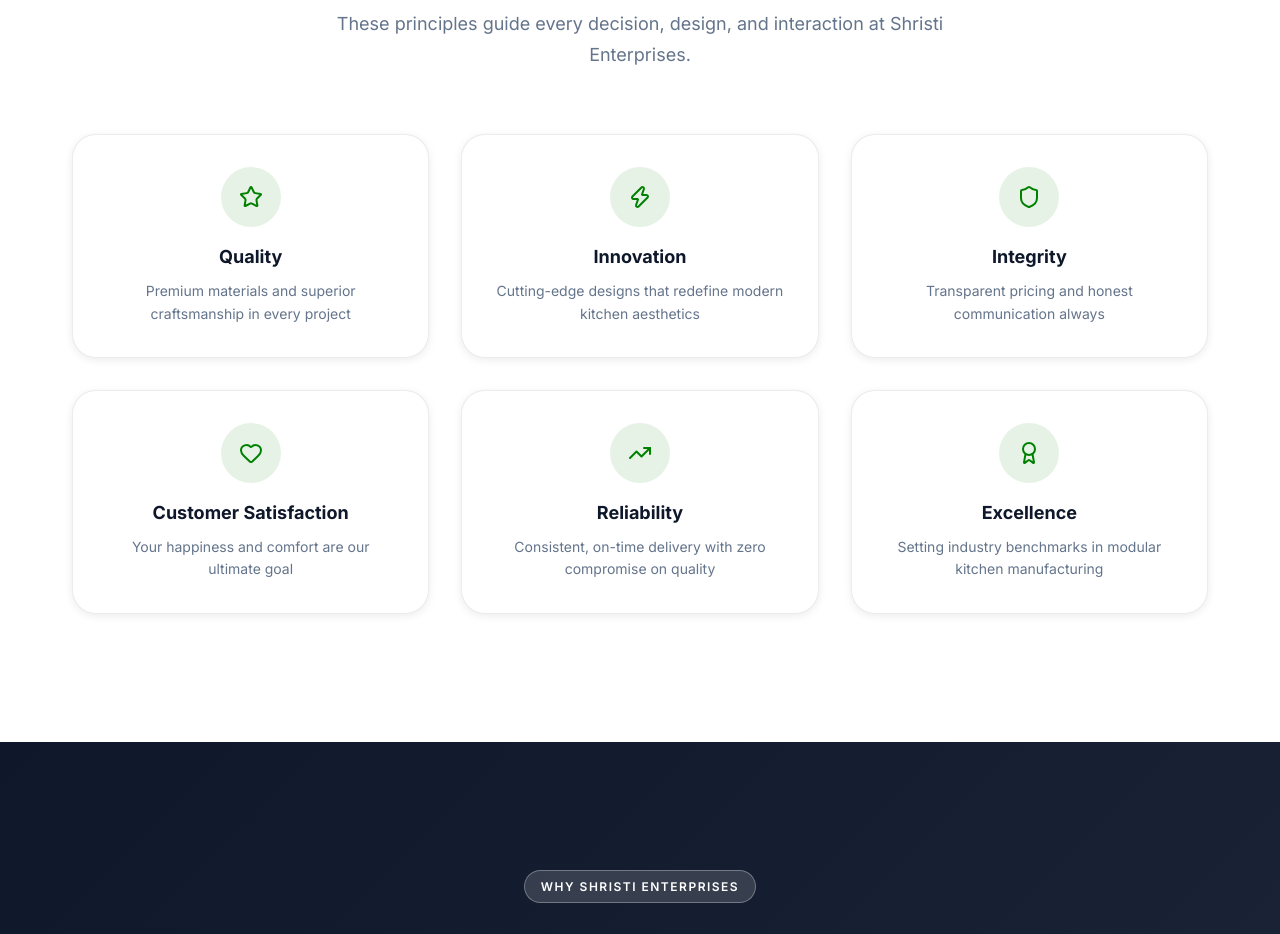
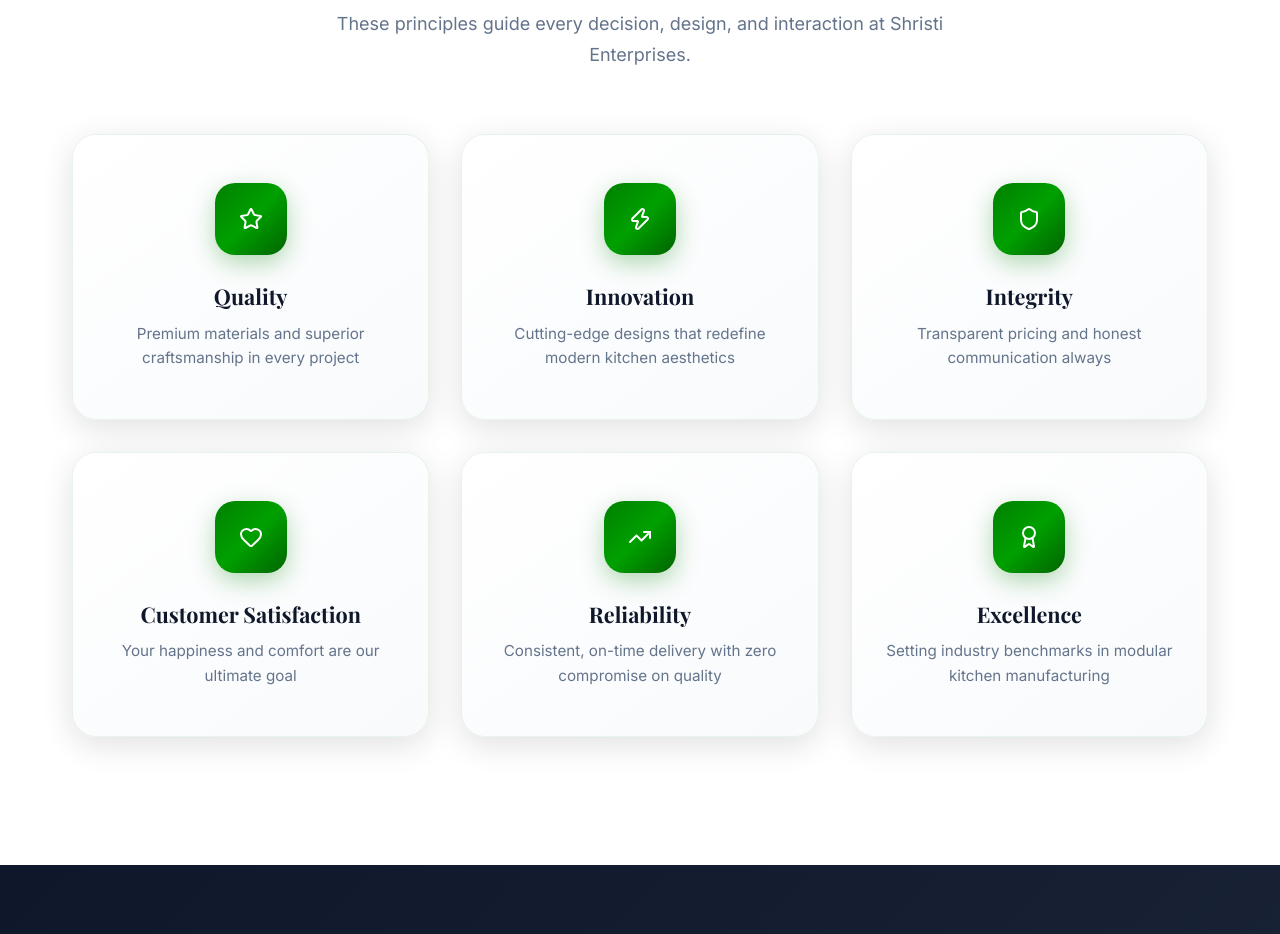
Before and after one commit to Eshbanoliver/shristienterprises, a React (Vite) app: page / in a window 1280 px wide. Shown: the part 5360-6294 px from the top of the page. Built offline with nearby package versions, Linux system fonts and the light colour scheme; a web font is replaced by a local one.

Commit message:
updated files

```diff
--- a/src/pages/Home.css
+++ b/src/pages/Home.css
@@ -435,17 +435,36 @@
   display: grid;
   grid-template-columns: repeat(3, 1fr);
   gap: var(--space-xl);
+  position: relative;
+  z-index: 1;
 }
 
 .value-card {
-  background: white;
+  background: linear-gradient(145deg, #ffffff, #f8fafc);
   border-radius: var(--radius-xl);
-  padding: var(--space-xl);
-  border: 1px solid var(--border-subtle);
-  box-shadow: var(--shadow-sm);
+  padding: var(--space-2xl) var(--space-xl);
+  border: 1px solid rgba(0, 128, 0, 0.08);
+  box-shadow: var(--shadow-md);
   text-align: center;
   cursor: default;
-  transition: box-shadow 0.3s ease, border-color 0.3s ease;
+  transition: all 0.4s cubic-bezier(0.175, 0.885, 0.32, 1.275);
+  position: relative;
+  overflow: hidden;
+  z-index: 1;
+}
+
+.value-card::before {
+  content: '';
+  position: absolute;
+  top: 0;
+  left: 0;
+  width: 100%;
+  height: 4px;
+  background: var(--gradient-primary);
+  transform: scaleX(0);
+  transform-origin: center;
+  transition: transform 0.4s ease;
+  z-index: 2;
 }
 
 .value-card:hover {
@@ -453,27 +472,45 @@
   border-color: rgba(0, 128, 0, 0.2);
 }
 
+.value-card:hover::before {
+  transform: scaleX(1);
+}
+
 .value-card__icon {
-  width: 60px;
-  height: 60px;
-  border-radius: var(--radius-full);
-  background: rgba(0, 128, 0, 0.1);
+  width: 72px;
+  height: 72px;
+  border-radius: 20px;
+  background: var(--gradient-primary);
   display: flex;
   align-items: center;
   justify-content: center;
-  color: var(--primary);
-  margin: 0 auto var(--space-md);
+  color: white;
+  margin: 0 auto var(--space-lg);
+  position: relative;
+  transition: transform 0.4s ease, border-radius 0.4s ease;
+  box-shadow: 0 8px 24px rgba(0, 128, 0, 0.3);
+}
+
+.value-card:hover .value-card__icon {
+  transform: scale(1.1) rotate(5deg);
+  border-radius: 50%;
 }
 
 .value-card__title {
-  font-size: 1.125rem;
+  font-family: var(--font-display);
+  font-size: 1.35rem;
   font-weight: 700;
   color: var(--text-dark);
   margin-bottom: var(--space-sm);
+  transition: color 0.3s ease;
+}
+
+.value-card:hover .value-card__title {
+  color: var(--primary-dark);
 }
 
 .value-card__desc {
-  font-size: 0.875rem;
+  font-size: 0.95rem;
   color: var(--text-muted);
   line-height: 1.6;
 }
```
